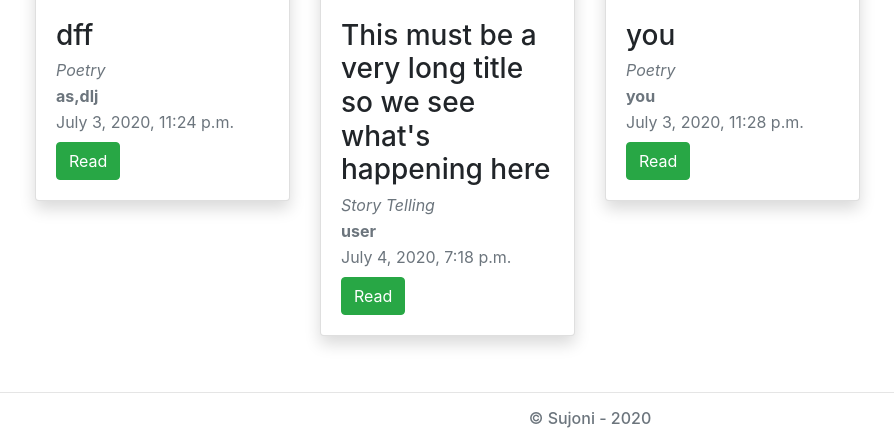
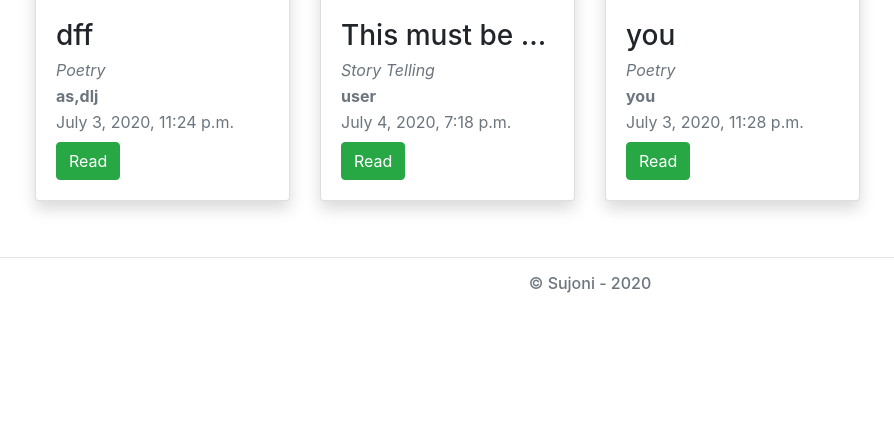
Before and after one commit to mnnlthmpsn/sujoni, a Django app: page / in a window 1280 px wide. Shown: the part 739-1175 px from the top of the page, without its empty margins (50-944 px from the left). After the commit the page ends 1032 px from the top, so only its background shows below. Run offline with Django 3.2, Linux system fonts and the light colour scheme; data comes from the database, SQL or seed files in the repository; both versions use the stored data as it was after the commit; some libraries are stand-ins or nearby versions.

Commit message:
text truncate

```diff
--- a/playground/templates/playground/index.html
+++ b/playground/templates/playground/index.html
@@ -37,10 +37,10 @@
             <div class="card mb-2 shadow">
                 <img class="card-img-top img-fluid" src="https://filmdaily.co/wp-content/uploads/2020/04/dog-memes-lede-1-1300x813.jpg" alt="">
                 <div class="card-body">
-                    <h3 class="card-title">{{ item.title }}</h3>
-                    <p class="card-subtitle text-muted mb-2"><em>{{ item.category }}</em></p>
-                    <p class="card-subtitle text-muted mb-2"><strong>{{ item.owner }}</strong></p>
-                    <p class="card-subtitle text-muted mb-2">{{ item.pub_date }}</p>
+                    <h3 class="card-title text-truncate">{{ item.title }}</h3>
+                    <p class="card-subtitle text-muted mb-2 text-truncate"><em>{{ item.category }}</em></p>
+                    <p class="card-subtitle text-muted mb-2 text-truncate"><strong>{{ item.owner }}</strong></p>
+                    <p class="card-subtitle text-muted mb-2 text-truncate">{{ item.pub_date }}</p>
                     <a class="btn btn-success" href="{% url 'playground:read_item' item.id %}">Read</a>
                 </div>
             </div>
```
Also changed, not shown: playground/templates/playground/item_details.html (+4 -4 lines), db.sqlite3.
